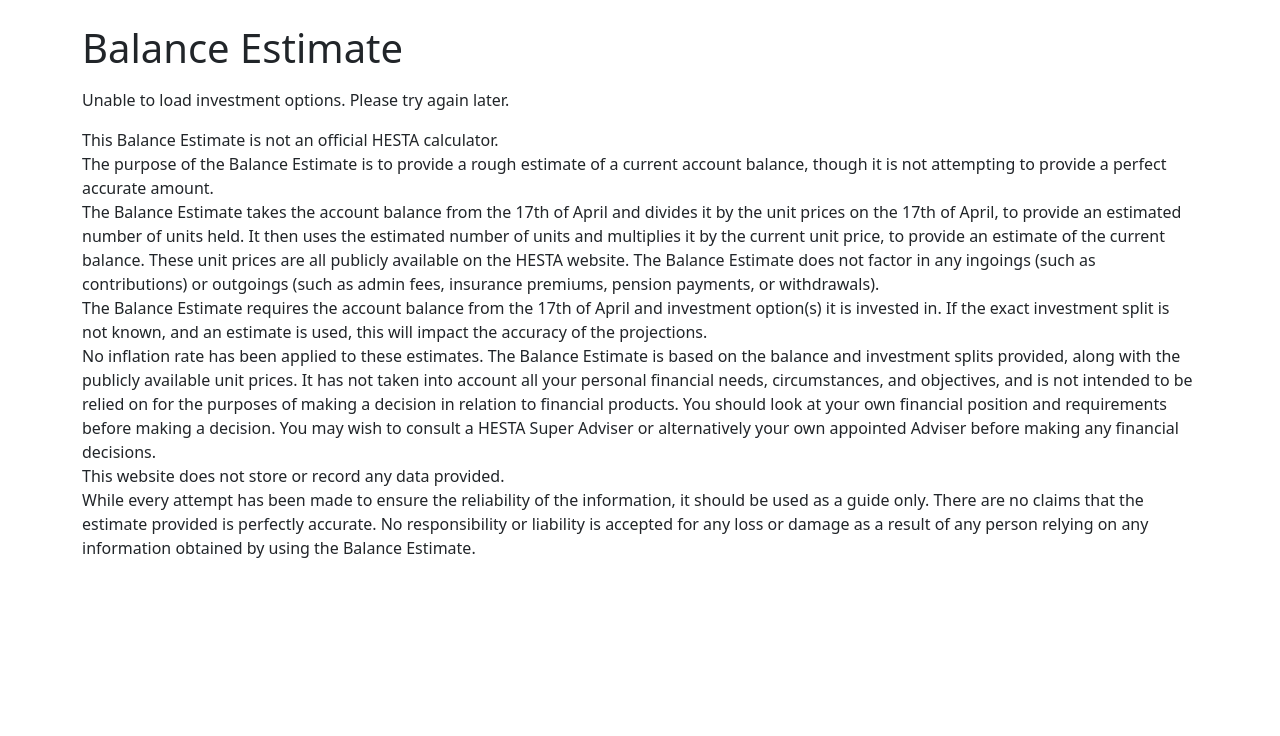
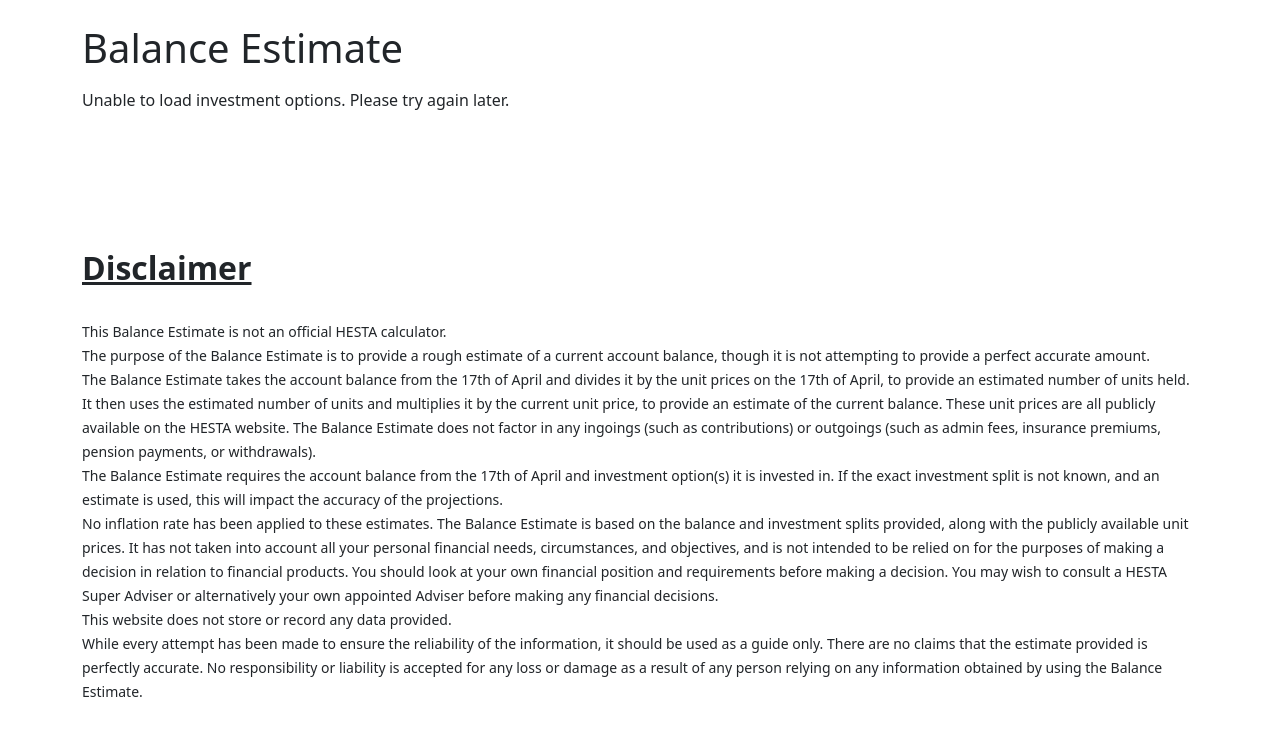
Before and after one commit to OrbitCactus/Balance-Estimator, a Flask app: page / in a window 1280 px wide. Shown: the top 736 px of the page. Run offline with Flask 3, Linux system fonts and the light colour scheme; data that the repository does not hold is empty.

Commit message:
Update index.html
changing some formatting for disclaimer

```diff
--- a/templates/index.html
+++ b/templates/index.html
@@ -109,7 +109,11 @@
     {% else %}
       <p>Unable to load investment options. Please try again later.</p>
     {% endif %}
+	<small>
 	<p class="small-italic">
+	        <br><br><br><br><br>
+		<h2><b><u>Disclaimer</u></b></h2>
+		<br>
 		This Balance Estimate is not an official HESTA calculator.
 	        <br>
 	        The purpose of the Balance Estimate is to provide a rough estimate of a current account balance, though it is not attempting to provide a perfect accurate amount.
@@ -125,6 +129,6 @@
 	        <br>
 	        While every attempt has been made to ensure the reliability of the information, it should be used as a guide only. There are no claims that the estimate provided is perfectly accurate. No responsibility or liability is accepted for any loss or damage as a result of any person relying on any information obtained by using the Balance Estimate.
 	</p>
-
+    	</small>
 </body>
 </html>
```
Lines whose indentation alone changed are shown as unchanged.
